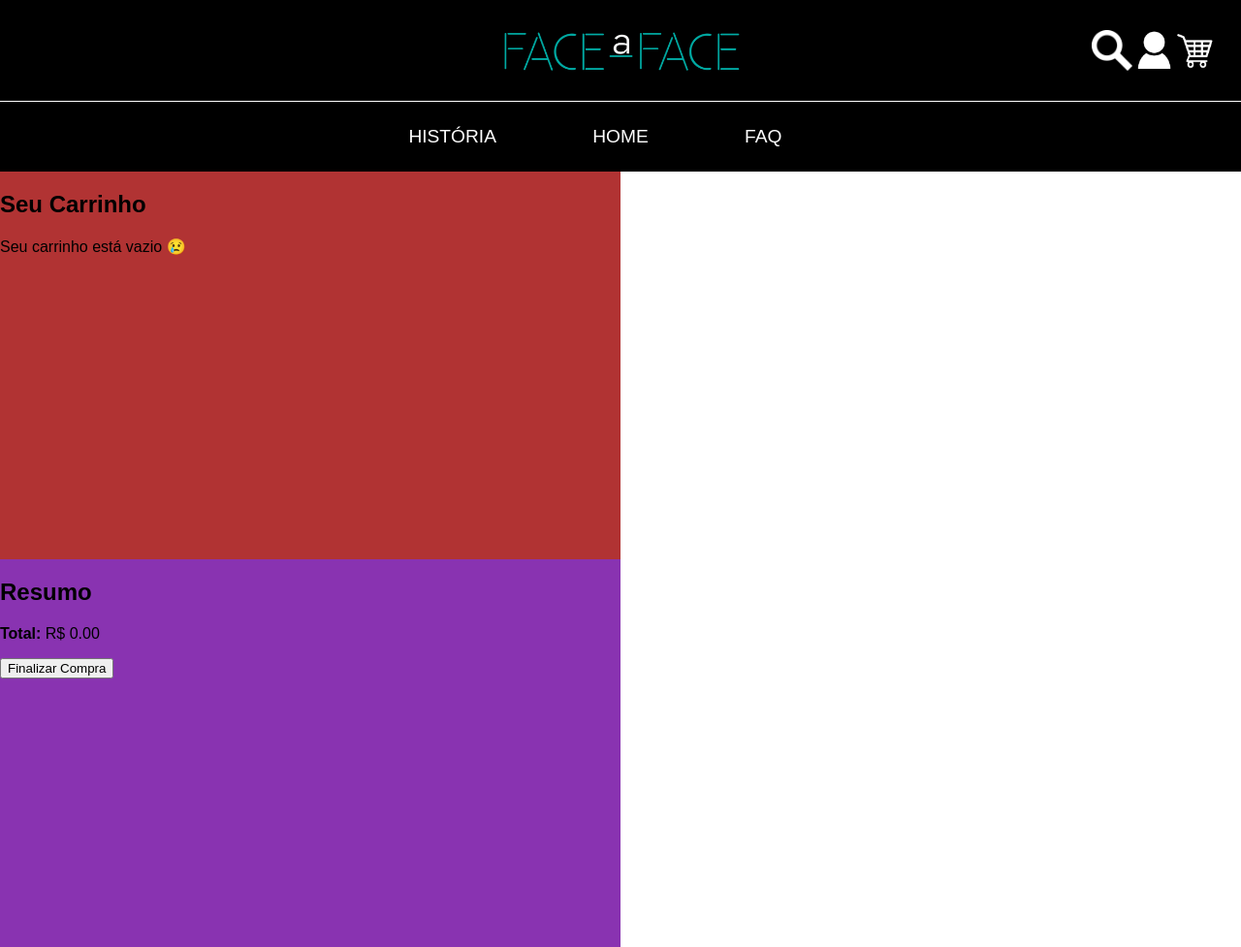
After one commit to gabrieliromagnarita/TCC, a Flask app: page /carrinho-render in a window 1280 px wide. The commit adds this page. Shown: the whole page at 97% size. Run offline with Flask 3, Linux system fonts and the light colour scheme; parts of the project's set-up code (start-up, migrations or seed data) failed here and were passed over.

Commit message:
começando carrinho

```diff
--- a/app.py
+++ b/app.py
@@ -7,6 +7,7 @@ from routes.historia import historia_bp
 from routes.faq import faq_bp
 from routes.home import home_bp
 from routes.produto import produto_bp
+from routes.carrinho import carrinho_bp
 import os
 from dotenv import load_dotenv
 
@@ -23,6 +24,7 @@ app.register_blueprint(historia_bp)
 app.register_blueprint(faq_bp)
 app.register_blueprint(home_bp)
 app.register_blueprint(produto_bp)
+app.register_blueprint(carrinho_bp)
 
 if __name__ == "__main__":
     app.run(debug=True)
--- a/routes/carrinho.py
+++ b/routes/carrinho.py
@@ -0,0 +1,30 @@
+from connect import db
+from flask import Blueprint, render_template, request, redirect, url_for, session, abort, Flask
+import firebase_admin
+from firebase_admin import credentials, firestore, auth
+import requests
+
+carrinho_bp = Blueprint('carrinho', __name__)
+FIREBASE_API_KEY = 'AIzaSyB83_gLrndTGy1mx5jG8CJEA_LrCsCijdw'
+
+@carrinho_bp.route('/carrinho-render')
+def carrinho():
+    carrinho_cod = session.get('carrinho', [])
+    produtos_carrinho = []
+    total = 0
+
+    for produto_id in carrinho_cod:
+        produto_ref = db.collection("produtos").document(produto_id).get()
+        if produto_ref:
+            produto = produto_ref.to_dict()
+            produto["cod"] = produto_id
+            produtos_carrinho.append(produto)
+            total += produto.get("preco", 0)
+
+    return render_template('carrinho.html', produtos = produtos_carrinho, total = total)
+
+@carrinho_bp.route('/remove_carrinho/<produto_id>')
+def remove_carrinho(produto_id):
+    if carrinho in session and produto_id in session['carrinho']:
+        session['carrinho'].remove(produto_id)
+    return(redirect(url_for('carrinho.carrinho')))
--- a/static/estilo.css
+++ b/static/estilo.css
@@ -907,3 +907,24 @@ details > p{
     font-size: 40px;
     cursor: pointer;
 }
+
+/*********************** corpo carrinho  ***********************/
+#content-carrinho{
+    display: flex;
+    flex-direction: column;
+    justify-content: center;
+    width: 100%;
+    height: 100%;
+}
+
+#carrinho-left-div{
+    background-color: #b13333;
+    height: 100%;
+    width: 50%;
+}
+
+#carrinho-right-div{
+    background-color: #8933b1;
+    height: 100%;
+    width: 50%;
+}
--- a/templates/base.html
+++ b/templates/base.html
@@ -11,7 +11,7 @@
             <div id="icons">
                 <img src="{{ url_for('static',  filename='imagens/search-bar-icon.png')}}" id="search-bar-icon">
                 <a href="/cadastro-render"><img src="{{ url_for('static',  filename='imagens/user-icon.png')}}" id="user-icon"></a>
-                <a href=""><img src="{{ url_for('static',  filename='imagens/shopping-cart-icon.png')}}" id="shopping-cart-icon"></a>
+                <a href="/carrinho-render"><img src="{{ url_for('static',  filename='imagens/shopping-cart-icon.png')}}" id="shopping-cart-icon"></a>
             </div>
         </div>
         <div id="sub-header">
--- /dev/null
+++ b/templates/carrinho.html
@@ -0,0 +1,31 @@
+{% extends 'base.html' %}
+
+{% block title %}Página Inicial{% endblock %}
+
+{% block content %}
+<div id="content-carrinho">
+    <div id="carrinho-left-div">
+        <h2>Seu Carrinho</h2>
+        {% if produtos %}
+            <ul>
+                {% for p in produtos %}
+                <li style="margin-bottom: 20px;">
+                    <img src="{{ url_for('static', filename=p.foto1) }}"
+                         alt="{{ p.nome }}"
+                         style="width: 80px; height: 80px;">
+                    <strong>{{ p.nome }}</strong> - R$ {{ "%.2f"|format(p.preco) }}
+                    <a href="{{ url_for('carrinho.remove_carrinho', produto_id=p.id) }}">❌ Remover</a>
+                </li>
+                {% endfor %}
+            </ul>
+        {% else %}
+            <p>Seu carrinho está vazio 😢</p>
+        {% endif %}
+    </div>
+    <div id="carrinho-right-div">
+        <h2>Resumo</h2>
+        <p><strong>Total:</strong> R$ {{ "%.2f"|format(total) }}</p>
+        <button class="btn-finalizar">Finalizar Compra</button>
+    </div>
+</div>
+{% endblock %}
--- a/templates/home.html
+++ b/templates/home.html
@@ -75,7 +75,7 @@
                         <p class="produto-details-home">{{ i.nome }}</p>
                         <p class="produto-details-home">R${{ "%.2f"|format(i.preco) if i.preco else "0,00" }}</p>
 
-                        <button class="btn-comprar-home">COMPRAR</button>
+                        <button class="btn-comprar-home" onclick="add_carrinho()">COMPRAR</button>
                     </a>
                 </div>
             {% endfor %}
--- a/templates/produto.html
+++ b/templates/produto.html
@@ -17,7 +17,7 @@
                 <img src="{{ url_for('static', filename=produto.foto2) }}" class="img-produto-view">
             </div>
             <div class="infos-div-right">
-                <img src="{{ url_for('static', filename='imagens/shopping-cart-add-icon.png') }}" class="shopping-cart-add">
+                <a href="{{ url_for('carrinho.carrinho', produto_id=produto.id) }}"><img src="{{ url_for('static', filename='imagens/shopping-cart-add-icon.png') }}" class="shopping-cart-add"></a>
             </div>
         </div>
         <div class="offer-div-produto">
```
